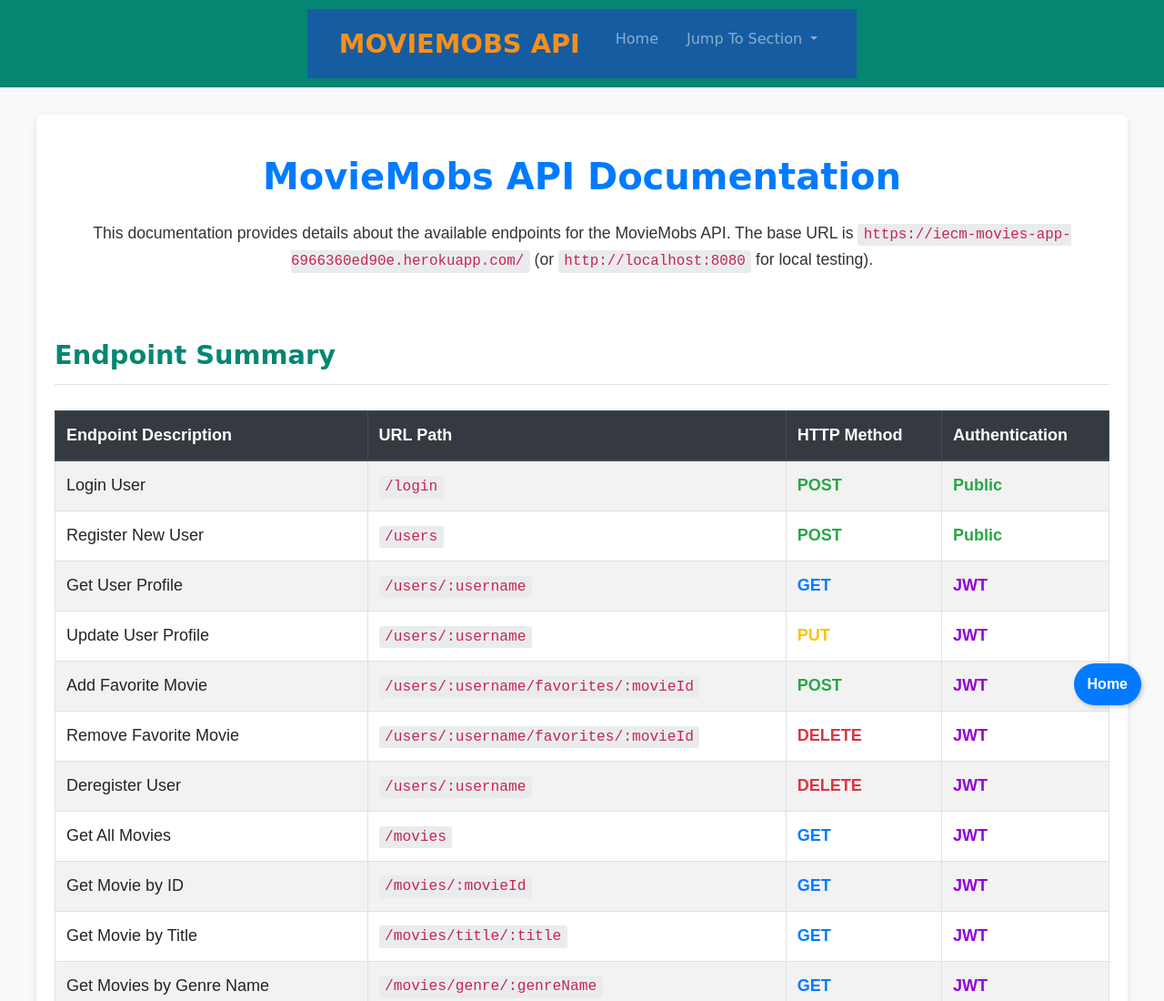
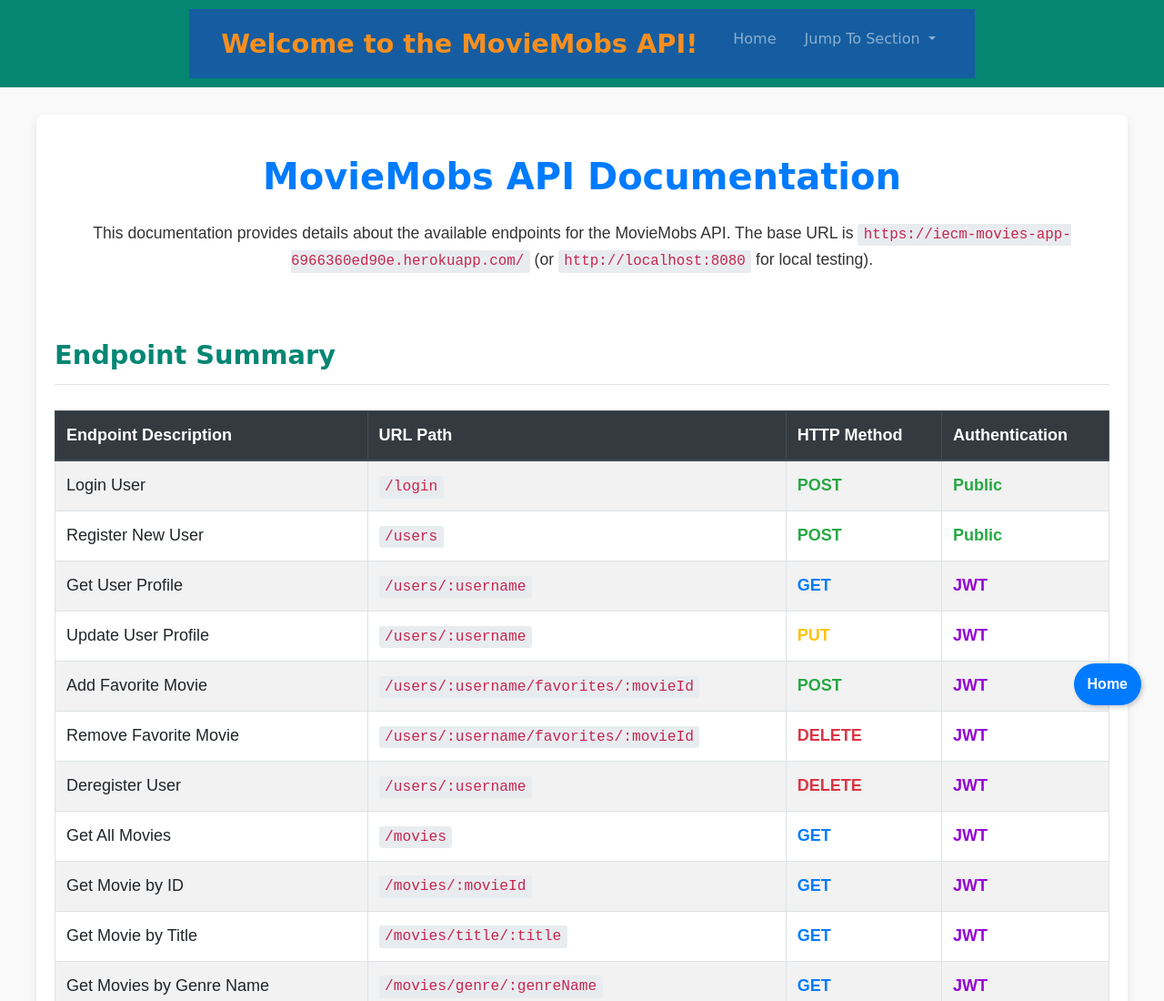
Before and after one commit to ivencomur/iecm_movies_api, a website: page public/documentation.html in a window 1280 px wide. Shown: the top 1100 px of the page at 91% size. Drawn offline with nearby package versions, Linux system fonts and the light colour scheme; a web font is replaced by a local one.

Commit message:
package error corrected

```diff
--- a/package.json
+++ b/package.json
@@ -18,7 +18,7 @@
     "cors": "^2.8.5",
     "dotenv": "^16.4.7",
     "express": "^4.18.2",
-    "express-validator": "^7.2.1",0
+    "express-validator": "^7.2.1",
     "jsonwebtoken": "^9.0.2",
     "lodash": "^4.17.21",
     "mongoose": "^8.1.3",
--- a/public/documentation.html
+++ b/public/documentation.html
@@ -19,7 +19,7 @@
     <header>
       <nav class="navbar navbar-expand-lg navbar-dark bg-primary">
         <div class="container">
-          <a class="navbar-brand" href="index.html">MOVIEMOBS API</a>
+          <a class="navbar-brand" href="index.html">Welcome to the MovieMobs API!</a>
           <button
             class="navbar-toggler"
             type="button"
```
